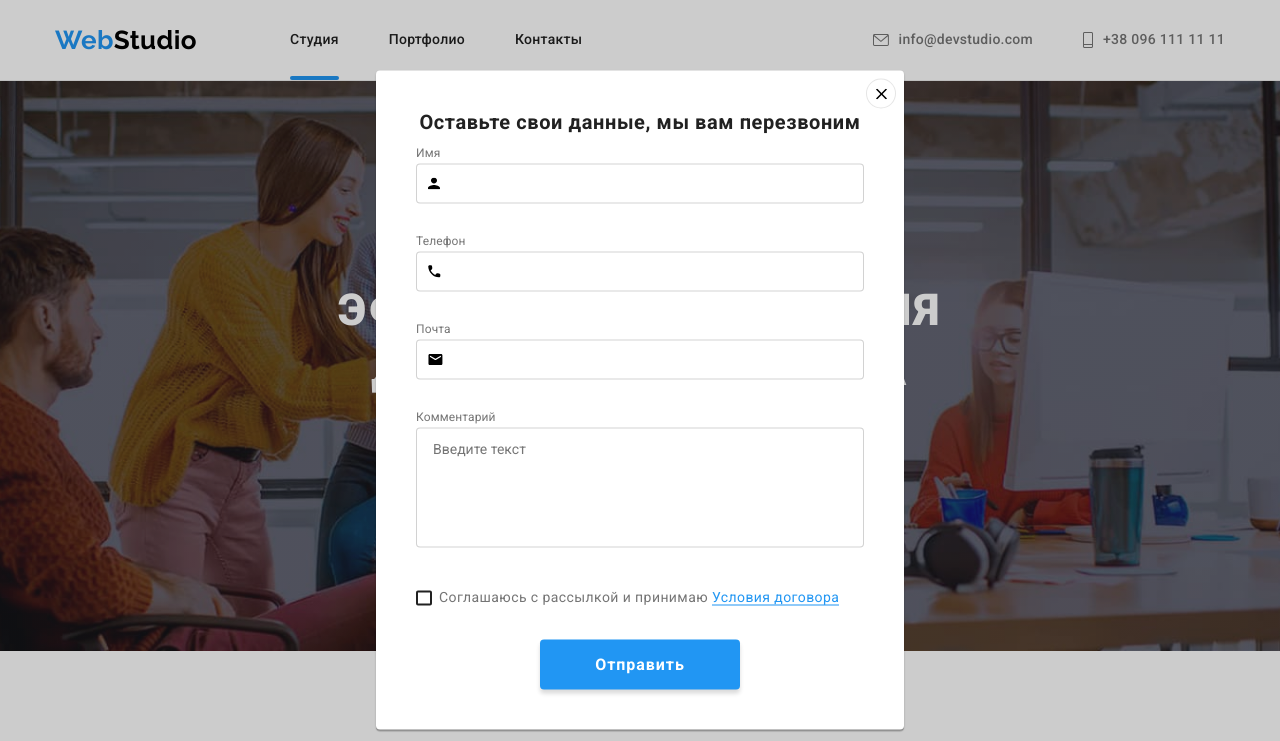
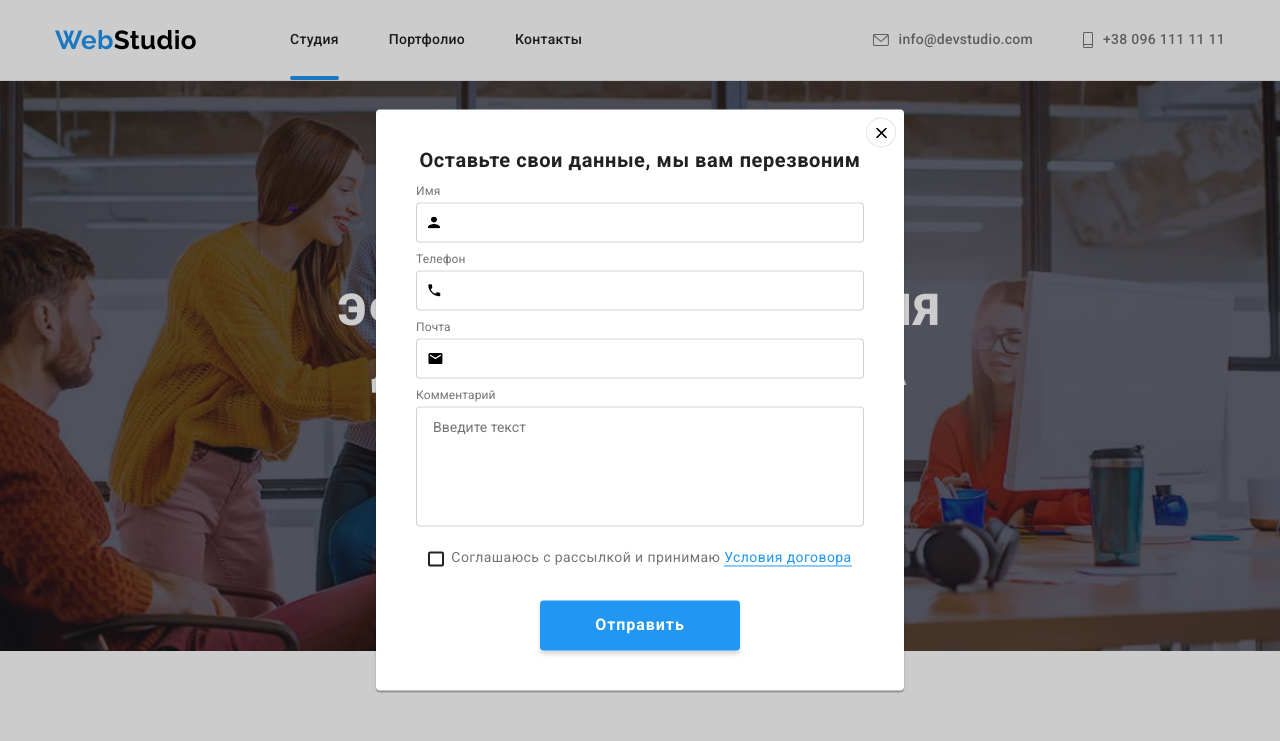
Before and after one commit to Anastas-mosya/goit-markup-hw-06, a plain HTML site: page index.html in a window 1280 px wide. Both pictures are taken after a click on the button "Заказать услугу". Shown: the top 741 px of the page. Drawn offline with nearby package versions, Linux system fonts and the light colour scheme.

Commit message:
commit10

```diff
--- a/css/styles.css
+++ b/css/styles.css
@@ -412,6 +412,7 @@ body {
   align-items: baseline;
 }
 .footer-container {
+  flex-grow: 1;
   margin-right: 70px;
 }
 .footer-logo {
@@ -730,7 +731,7 @@ body {
   margin-bottom: 12px;
 }
 .modal-field {
-  margin-bottom: 30px;
+  margin-bottom: 10px;
 }
 .modal-label-text {
   font-weight: 400;
@@ -772,6 +773,7 @@ body {
   fill: var(--accent-color);
 }
 .modal-form-text {
+  display: block;
   width: 100%;
   height: 120px;
   border: 1px solid rgba(33, 33, 33, 0.2);
@@ -781,6 +783,7 @@ body {
   padding: 12px 16px;
   outline: none;
   transition: border-color 250ms cubic-bezier(0.4, 0, 0.2, 1);
+  margin-bottom: 20px;
 }
 
 .modal-form-text:focus {
@@ -794,6 +797,7 @@ body {
   color: var(--main-text-color);
   display: flex;
   align-items: center;
+  justify-content: center;
 }
 .checkbox-item {
   width: 16px;
@@ -817,4 +821,5 @@ body {
 .modal-btn {
   display: block;
   margin: 0 auto;
+  margin-top: 30px;
 }
```
